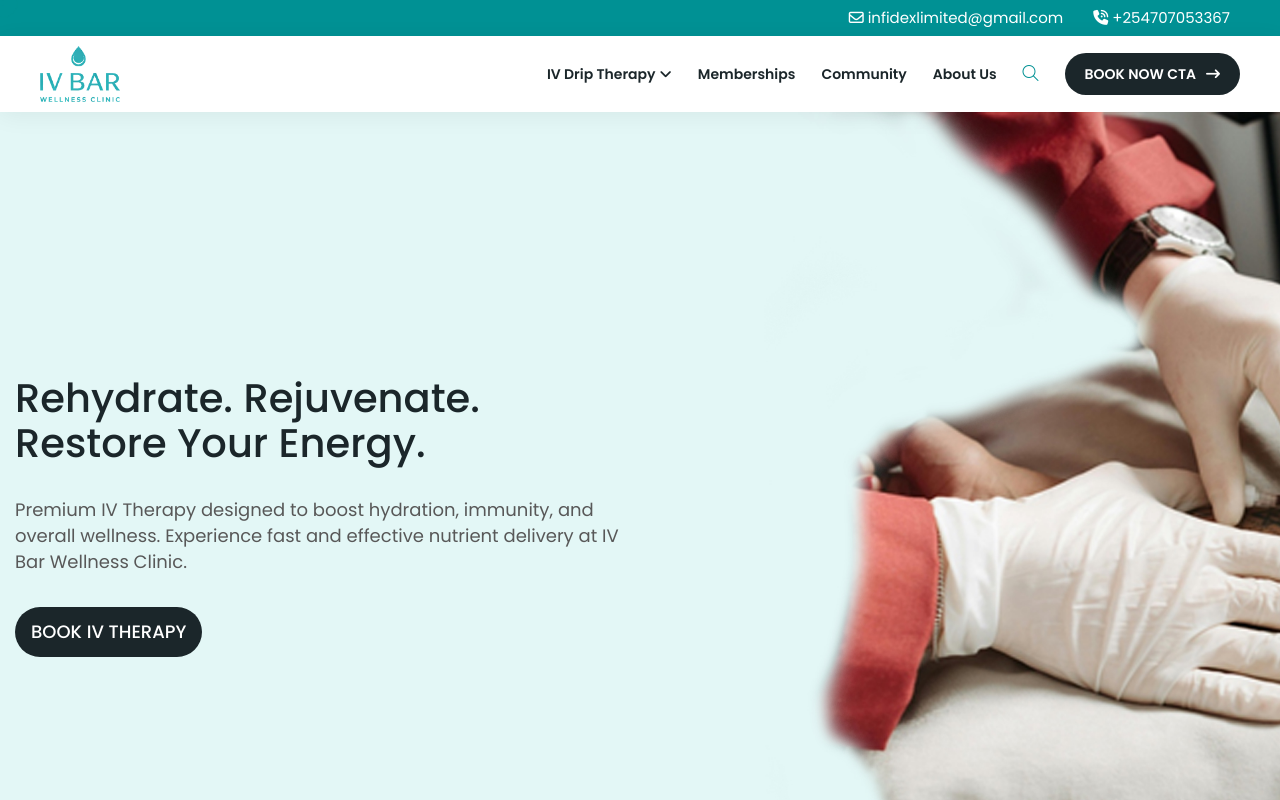
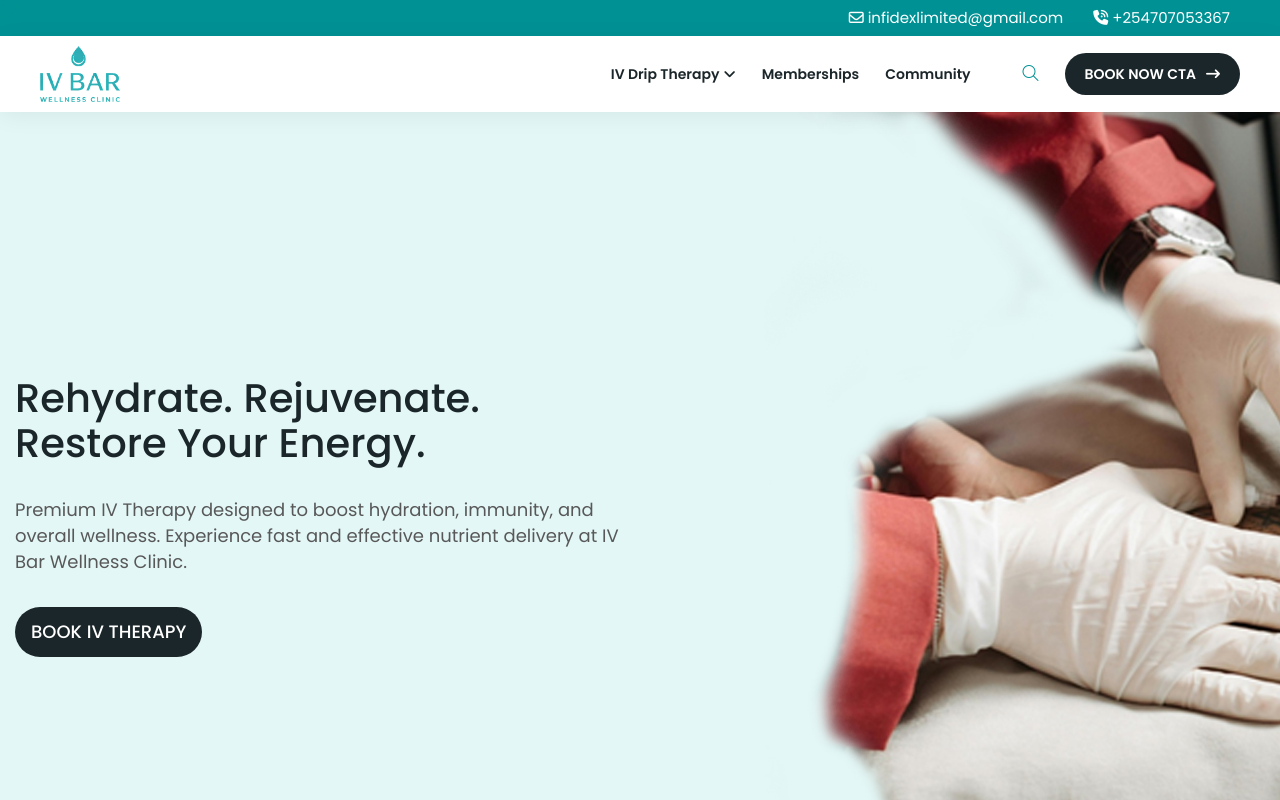
Before and after one commit to Innovateitconsultancy/origins_new, a Next.js app: page / in a window 1280 px wide. Shown: the top 800 px of the page. Built offline with nearby package versions, Linux system fonts and the light colour scheme.

Commit message:
other pages

```diff
--- a/components/layout/Menu.js
+++ b/components/layout/Menu.js
@@ -105,7 +105,7 @@ export default function Menu() {
                     <Link href="/">Community</Link>
                 </li>
                  <li>
-                    <Link href="/about-us">About Us</Link>
+                    {/* <Link href="/about-us">About Us</Link> */}
                 </li>
                  {/* <li>
                     <Link href="/">Book Now CTA</Link>
```
